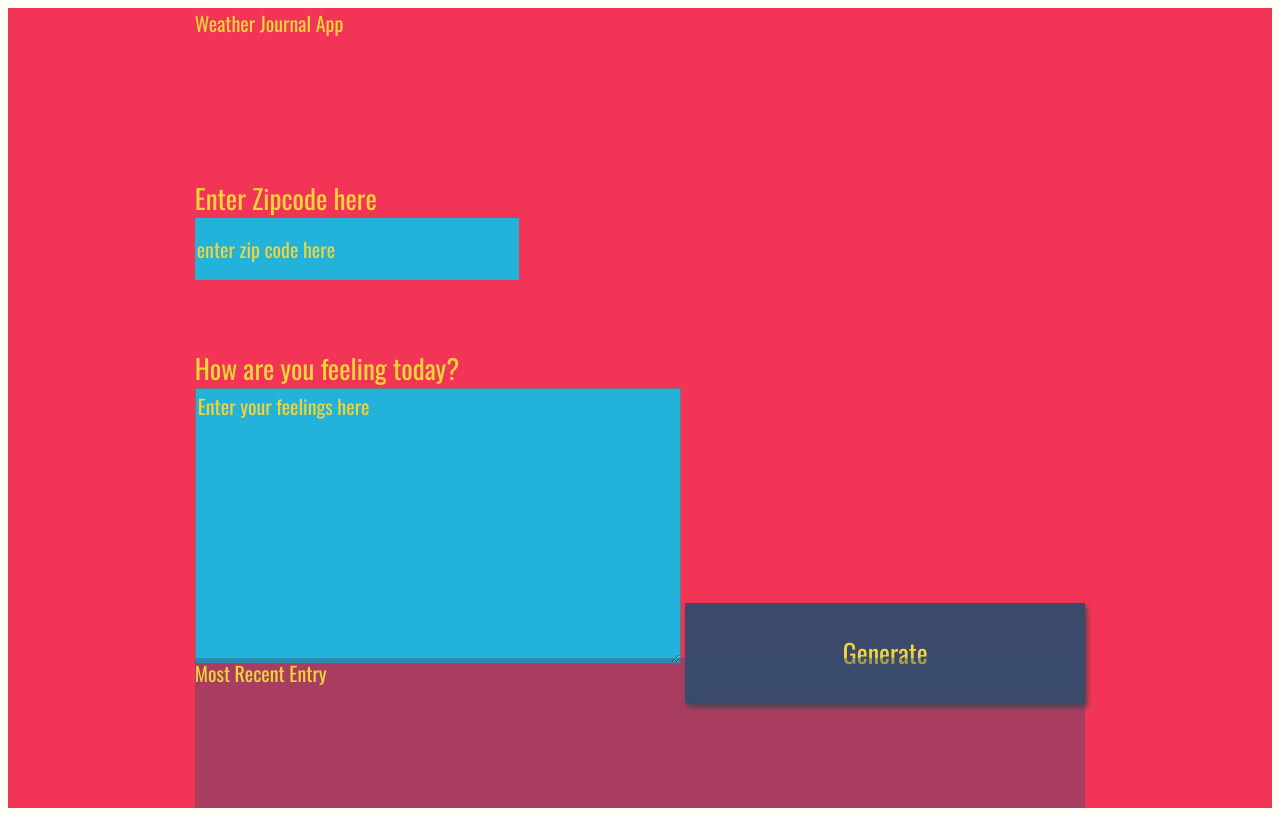
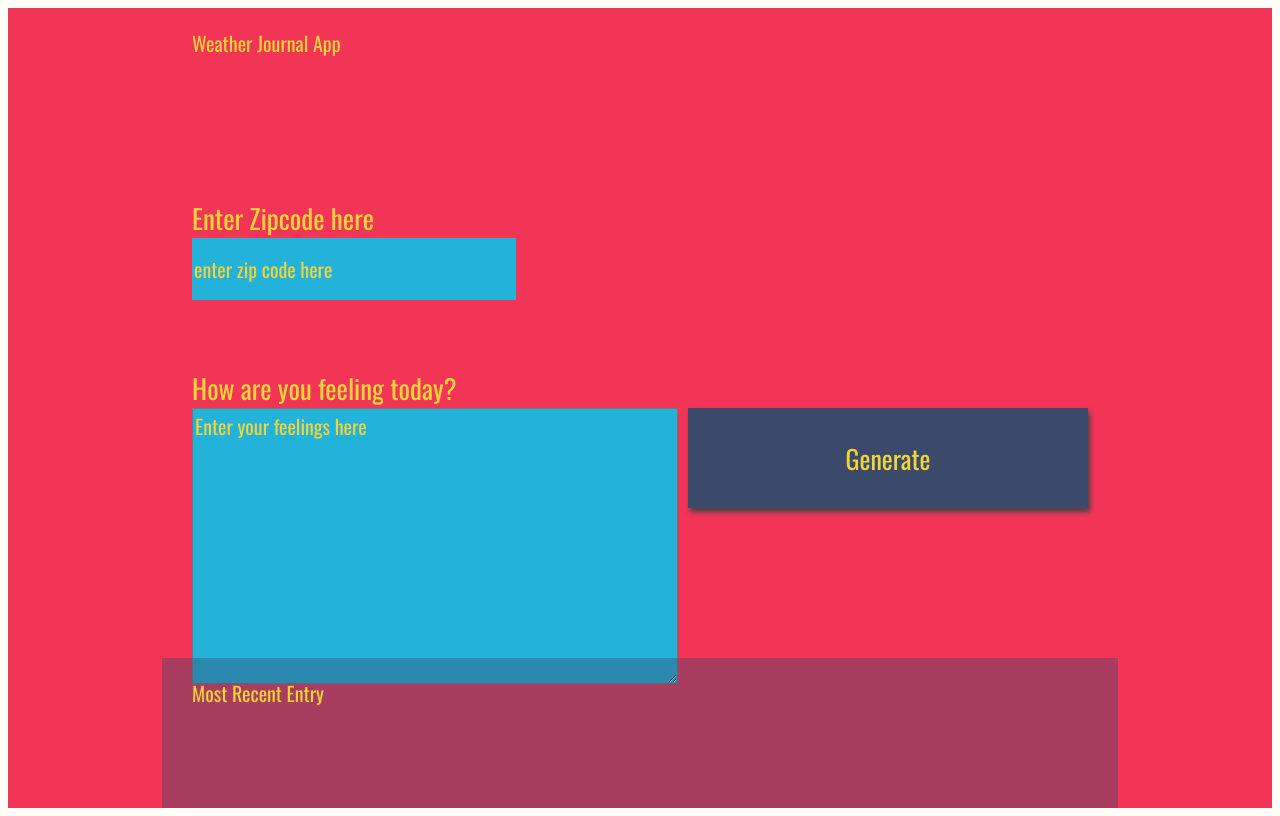
Before and after one commit to DamVanManh/Weather-Journal-App---simple-nodeJS, a website: page website/index.html in a window 1280 px wide. Drawn offline with nearby package versions, Linux system fonts and the light colour scheme; a web font is replaced by a local one.

Commit message:
style: style app

```diff
--- a/website/index.html
+++ b/website/index.html
@@ -19,8 +19,10 @@
     </div>
     <div class="holder feel">
       <label for="feelings">How are you feeling today?</label>
-      <textarea class="myInput" id="feelings" placeholder="Enter your feelings here" rows="9" cols="50"></textarea>
-      <button id="generate" type="submit"> Generate </button>
+      <div class="feel-content">
+        <textarea class="myInput" id="feelings" placeholder="Enter your feelings here" rows="9" cols="50"></textarea>
+        <button id="generate" type="submit"> Generate </button>
+      </div>
     </div>
     <div class="holder entry">
       <div class="title">Most Recent Entry</div>
--- a/website/style.css
+++ b/website/style.css
@@ -1,88 +1,87 @@
-body{
+body {
   background: #fffff8;
   font-family: -apple-system, BlinkMacSystemFont, sans-serif;
 }
 
-#app{
+#app {
   display: grid;
   grid-auto-rows: minmax(150px, auto);
   /* grid-template-columns:  */
-    height:100vh;
+  height: 100vh;
   background: #f23557;
   color: #f0d43a;
   justify-content: center;
   grid-gap: 1em;
   font-size: 20px;
-    font-family: 'Oswald', sans-serif;
+  font-family: "Oswald", sans-serif;
 }
 
-.holder{
-
+.holder {
+  padding: 20px 30px;
 }
 
-.entry{
-    background: rgba(59, 74, 107, .4);
+.feel-content {
+  display: flex;
+  gap: 10px;
 }
 
-#entryHolder{
-
+.entry {
+  background: rgba(59, 74, 107, 0.4);
 }
 
-#date{
-
+#entryHolder {
 }
 
-#temp{
-
+#date {
 }
 
-#content{
+#temp {
+}
 
+#content {
 }
 
 .headline {
-
 }
-.title{
-
+.title {
 }
 
 /*  Basic Styling To Override Default For Basic HTML Elements */
-label{
-    display:block;
+label {
+  display: block;
   font-size: 27px;
 }
 
-input{
-    display:block;
+input {
+  display: block;
   height: 60px;
   width: 320px;
-    background:#22b2da;
+  background: #22b2da;
   color: #f0d43a;
   font-size: 20px;
-    font-family: 'Oswald', sans-serif;
+  font-family: "Oswald", sans-serif;
   border: none;
 }
 
-button{
+button {
   width: 400px;
   height: 100px;
   background: #3b4a6b;
   color: #f0d43a;
   font-size: 26px;
-    font-family: 'Oswald', sans-serif;
+  font-family: "Oswald", sans-serif;
   border: none;
   box-shadow: 2px 4px 5px #444;
 }
-h1{
+h1 {
   font-size: 36px;
 }
 
-textarea{
-    background:#22b2da;
+textarea {
+  background: #22b2da;
   color: #f0d43a;
   font-size: 20px;
-    font-family: 'Oswald', sans-serif;
+  font-family: "Oswald", sans-serif;
 }
 /* Reset style for HTML element on active to have no border*/
 input:focus,
@@ -92,20 +91,20 @@ button:focus {
   outline: none;
 }
 /* Style for Placeholder Text*/
-::placeholder { /* Firefox, Chrome, Opera */
+::placeholder {
+  /* Firefox, Chrome, Opera */
   color: #f0d43a;
-    font-family: 'Oswald', sans-serif;
-
+  font-family: "Oswald", sans-serif;
 }
 
-:-ms-input-placeholder { /* Internet Explorer 10-11 */
+:-ms-input-placeholder {
+  /* Internet Explorer 10-11 */
   color: #f0d43a;
-    font-family: 'Oswald', sans-serif;
-
+  font-family: "Oswald", sans-serif;
 }
 
-::-ms-input-placeholder { /* Microsoft Edge */
+::-ms-input-placeholder {
+  /* Microsoft Edge */
   color: #f0d43a;
-    font-family: 'Oswald', sans-serif;
-
+  font-family: "Oswald", sans-serif;
 }
```
Lines whose indentation alone changed are shown as unchanged.
